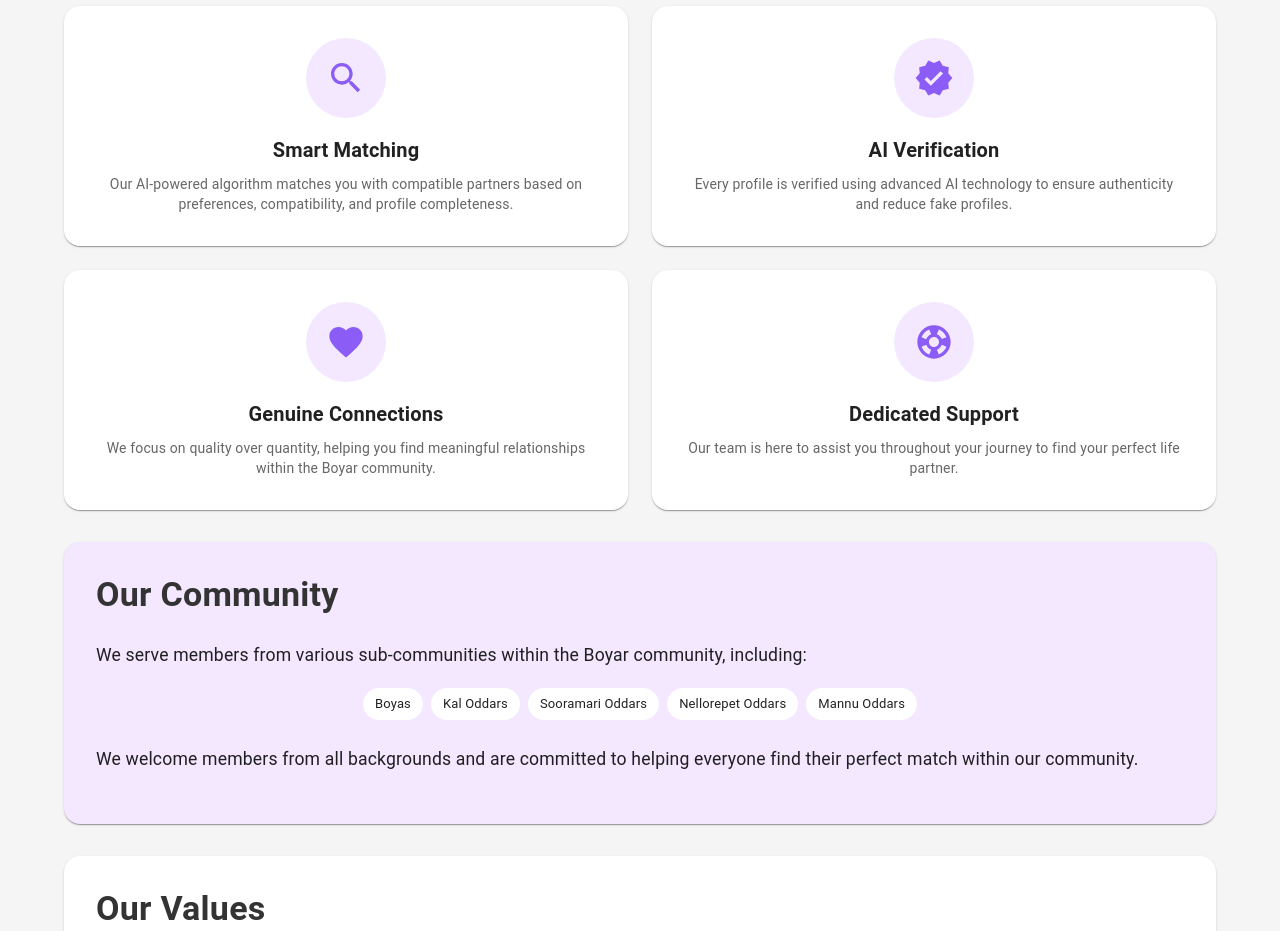
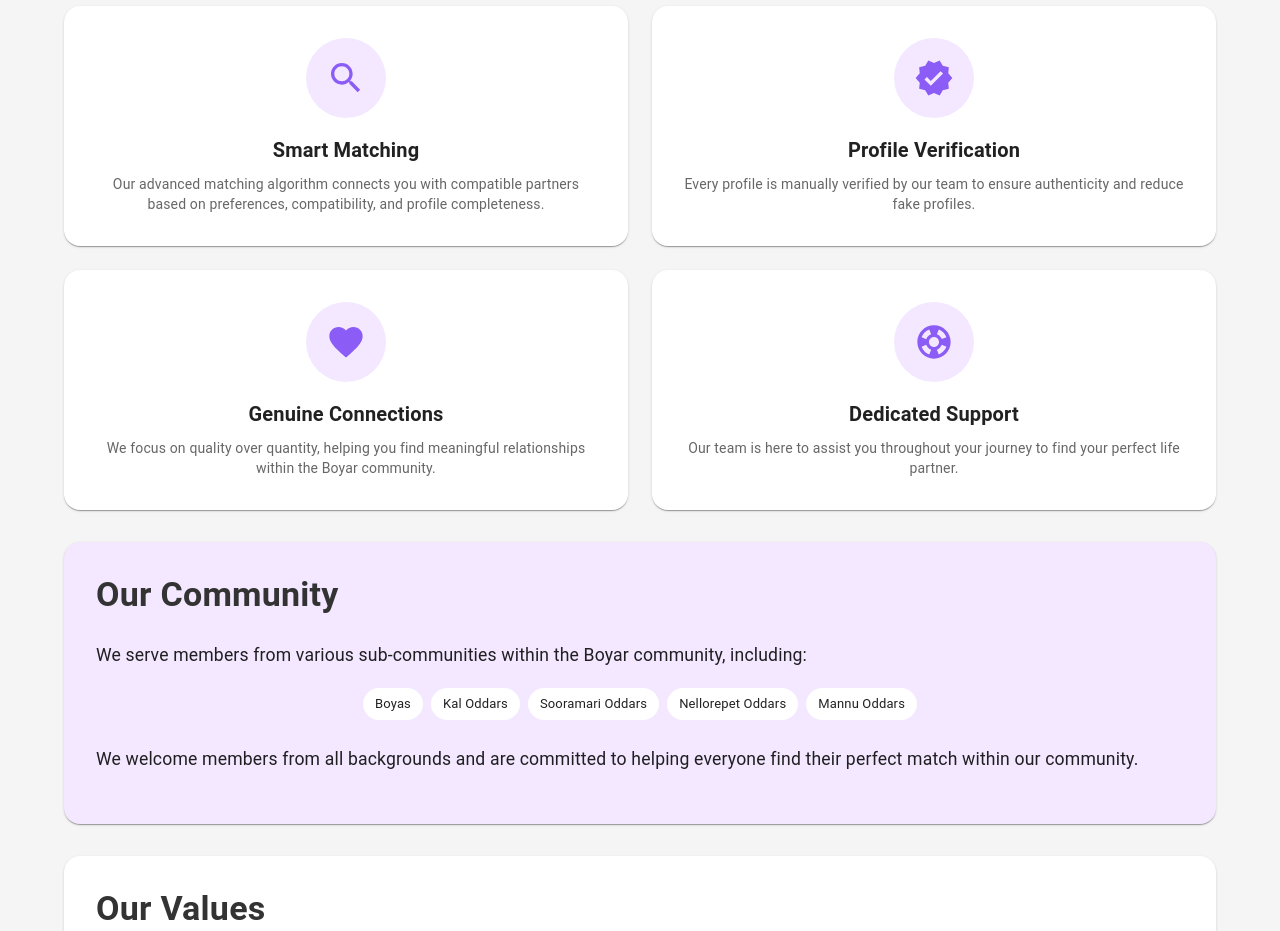
Before and after one commit to Jayakumar09/viji_marimony_deploy, a React (Create React App) app in the folder frontend/: page /about in a window 1280 px wide. Shown: the part 1000-1931 px from the top of the page. Built offline with nearby package versions, Linux system fonts and the light colour scheme; no server answers.

Commit message:
Remove AI verification - use manual admin verification only

```diff
--- a/frontend/src/config/subscription.js
+++ b/frontend/src/config/subscription.js
@@ -71,7 +71,7 @@ export const getDefaultPlans = () => {
       price: 2000,
       duration: 90,
       successFee: 50000,
-      features: ['All Basic features', 'Profile search & matching (Higher visibility)', 'Express interest in profiles', 'View contact details', 'Priority listing', 'AI verification badge']
+      features: ['All Basic features', 'Profile search & matching (Higher visibility)', 'Express interest in profiles', 'View contact details', 'Priority listing', 'Verified badge']
     },
     {
       id: 'PREMIUM',
@@ -79,7 +79,7 @@ export const getDefaultPlans = () => {
       price: 5000,
       duration: 180,
       successFee: 100000,
-      features: ['All Pro features', 'Profile search & matching (Highest visibility)', 'Express interest in profiles', 'View contact details', 'Priority listing', 'AI verification badge', 'Profile highlighting', 'Dedicated support']
+      features: ['All Pro features', 'Profile search & matching (Highest visibility)', 'Express interest in profiles', 'View contact details', 'Priority listing', 'Verified badge', 'Profile highlighting', 'Dedicated support']
     }
   ];
 };
--- a/frontend/src/pages/About.js
+++ b/frontend/src/pages/About.js
@@ -7,12 +7,12 @@ const About = () => {
     {
       icon: <Search sx={{ fontSize: 40, color: '#8B5CF6' }} />,
       title: 'Smart Matching',
-      description: 'Our AI-powered algorithm matches you with compatible partners based on preferences, compatibility, and profile completeness.'
+      description: 'Our advanced matching algorithm connects you with compatible partners based on preferences, compatibility, and profile completeness.'
     },
     {
       icon: <Verified sx={{ fontSize: 40, color: '#8B5CF6' }} />,
-      title: 'AI Verification',
-      description: 'Every profile is verified using advanced AI technology to ensure authenticity and reduce fake profiles.'
+      title: 'Profile Verification',
+      description: 'Every profile is manually verified by our team to ensure authenticity and reduce fake profiles.'
     },
     {
       icon: <Favorite sx={{ fontSize: 40, color: '#8B5CF6' }} />,
--- a/frontend/src/pages/Terms.js
+++ b/frontend/src/pages/Terms.js
@@ -485,25 +485,25 @@ const Terms = () => {
             </Box>
 
             <Typography variant="subtitle1" sx={{ fontWeight: 'bold', mt: 2, mb: 1 }}>
-              6.2 AI Verification Mandatory for Paid Tiers
+              6.2 Profile Verification Mandatory for Paid Tiers
             </Typography>
             <Typography variant="body2" paragraph>
-              <strong>AI verification is mandatory for all paid subscription tiers.</strong> Upgrading to a paid plan does NOT bypass our profile guidelines. All paid members must complete the AI verification process which includes:
+              <strong>Profile verification is mandatory for all paid subscription tiers.</strong> Upgrading to a paid plan does NOT bypass our profile guidelines. All paid members must complete the verification process which includes:
             </Typography>
             <Box component="ul" sx={{ pl: 2 }}>
-              <li><Typography variant="body2">Face verification (selfie vs. profile photo matching)</Typography></li>
-              <li><Typography variant="body2">Document verification (ID proof)</Typography></li>
-              <li><Typography variant="body2">Profile authenticity validation</Typography></li>
+              <li><Typography variant="body2">Email verification</Typography></li>
+              <li><Typography variant="body2">Phone verification</Typography></li>
+              <li><Typography variant="body2">Profile photo verification (admin approved)</Typography></li>
             </Box>
             <Typography variant="body2" sx={{ mt: 1, p: 1, bgcolor: '#fff3e0', borderRadius: 1 }}>
-              <strong>Note:</strong> Until AI verification is completed, your paid features will not be fully activated. Premium features are contingent upon successful verification.
+              <strong>Note:</strong> Until profile verification is completed, your paid features will not be fully activated. Premium features are contingent upon successful verification.
             </Typography>
 
             <Typography variant="subtitle1" sx={{ fontWeight: 'bold', mt: 2, mb: 1 }}>
               6.3 Profile Sharing
             </Typography>
             <Typography variant="body2" paragraph>
-              Our AI verification system uses facial recognition and document validation to ensure profile authenticity. By using our services, you consent to AI processing of your photos and documents for verification purposes.
+              Our verification system ensures profile authenticity through manual admin review. By using our services, you consent to our team reviewing your photos and documents for verification purposes.
             </Typography>
 
             <Typography variant="subtitle1" sx={{ fontWeight: 'bold', mt: 2, mb: 1 }}>
```
Also changed, not shown: 1 other file (tests, documents, lock files or other folders).
